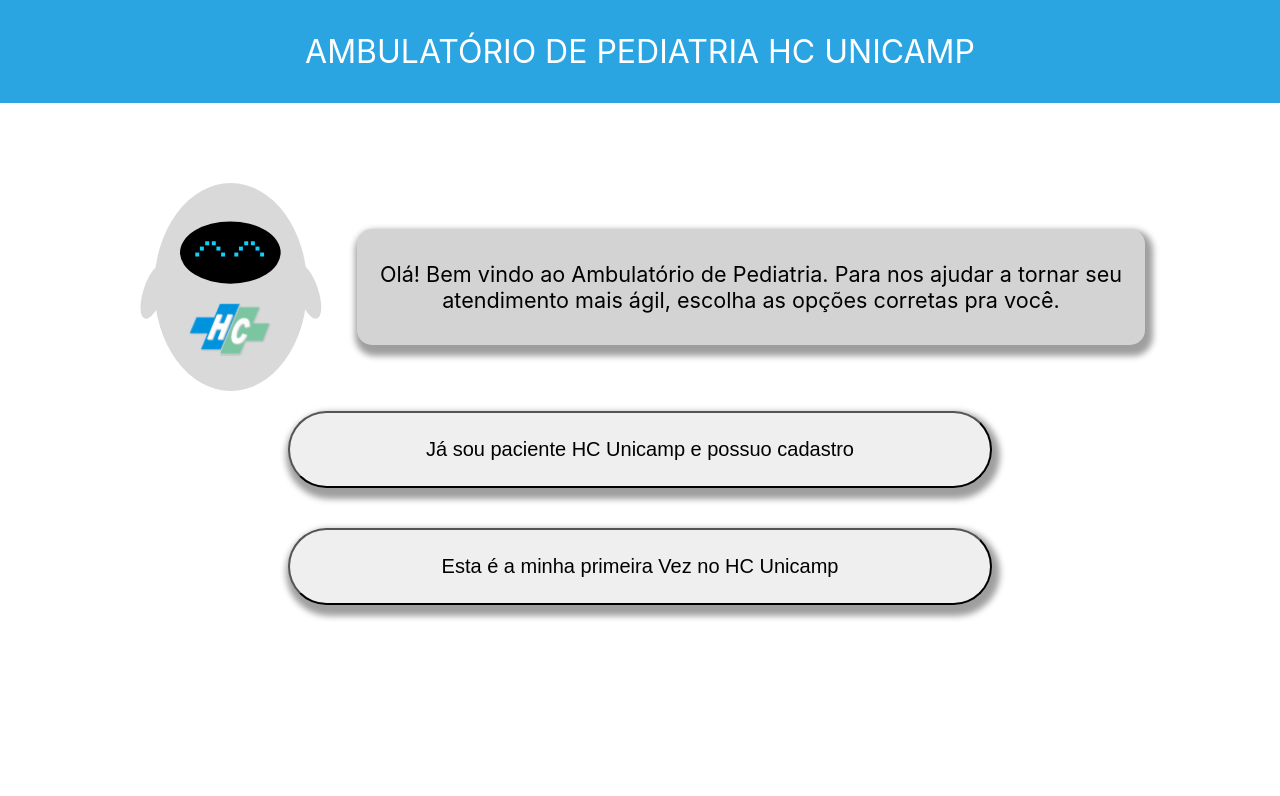
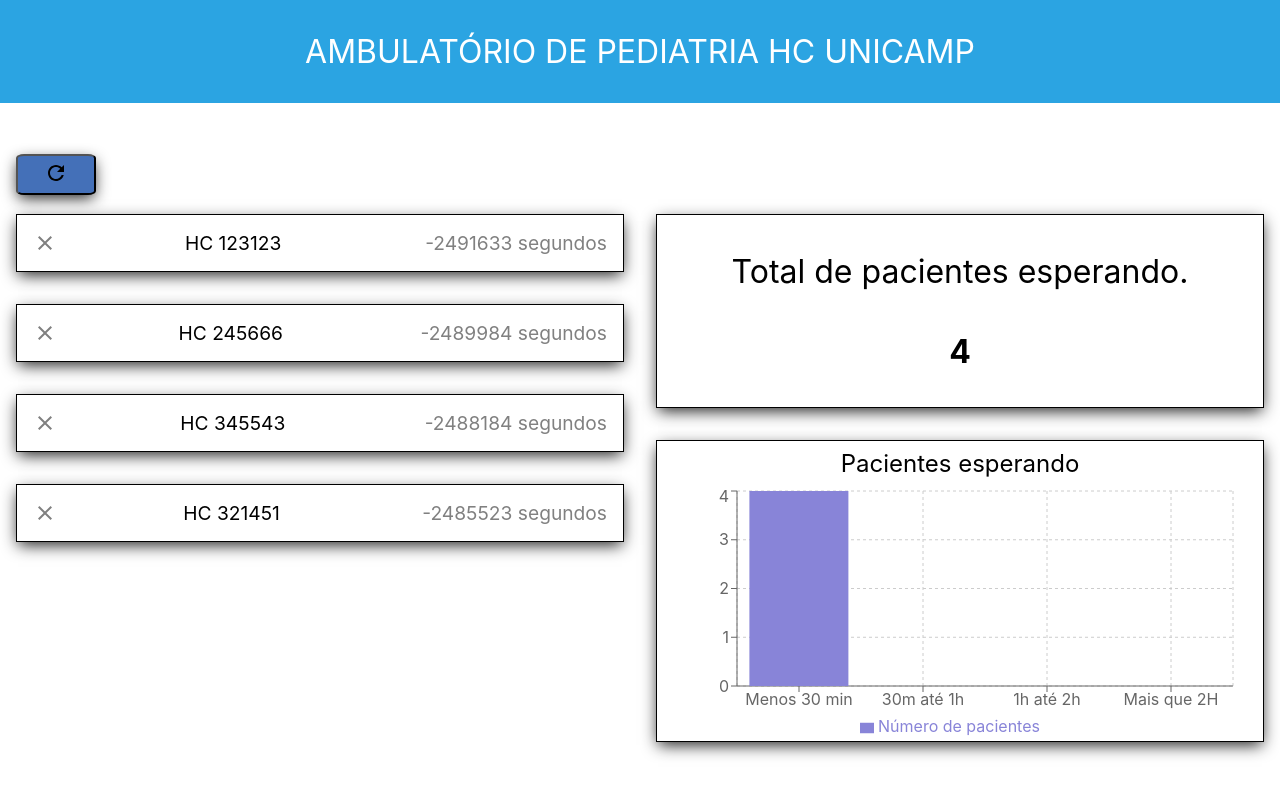
Before and after one commit to mc855g3/frontend, a React (Create React App) app: page /back in a window 1280 px wide. Shown: the top 796 px of the page. Built offline with nearby package versions, Linux system fonts and the light colour scheme.

Commit message:
add queue page

```diff
--- a/src/App.js
+++ b/src/App.js
@@ -1,10 +1,18 @@
 import './App.css';
 import ChatPage from './pages/chatPage.js';
+import QueuePage from './pages/queue';
+import { BrowserRouter as Router, Routes, Route } from 'react-router-dom';
+
 function App() {
   return (
-    <div className="App">
-      <ChatPage/>
-    </div>
+    <>
+    <Router>
+      <Routes>
+        <Route exact path="/" element={<ChatPage />} />
+        <Route exact path={"/back"} element={<QueuePage />} />
+      </Routes>
+    </Router>
+    </>
   );
 }
 
--- /dev/null
+++ b/src/components/itemPacient.js
@@ -0,0 +1,73 @@
+import React from 'react'
+import styled from 'styled-components';
+import CloseIcon from '@mui/icons-material/Close';
+const ItemPacient = ({hc,arrived_timestamp, handleDelete}) => {
+
+
+  const currentDate= new Date();
+
+  const arrivedDate= new Date(arrived_timestamp);
+
+  let ellapsedTime = (currentDate.getTime() - arrivedDate.getTime())/1000;
+  let unity="segundos"
+  console.log("ini",ellapsedTime)
+
+  if (ellapsedTime > 60){
+    unity="minutos"
+    ellapsedTime=ellapsedTime/60
+  }
+
+  if (ellapsedTime > 60 && unity==="minutos"){
+    unity="horas"
+    ellapsedTime=ellapsedTime/60
+  }
+
+  if (ellapsedTime > 24 && unity==="horas"){
+    unity="dias"
+    ellapsedTime=ellapsedTime/24
+  }
+
+  ellapsedTime=Math.floor(ellapsedTime)
+
+  return (
+    <ItemPacientArea>
+        <PacientDeleteIcon onClick={() => handleDelete(hc)}/>
+        <HCText>HC {hc}</HCText>
+        <TimestampText>{ellapsedTime} {unity}</TimestampText>
+    </ItemPacientArea>
+  )
+}
+
+export default ItemPacient
+
+const ItemPacientArea = styled.div`
+    display: flex;
+    flex-direction: row;
+    align-items: center;
+    justify-content: space-between;
+    margin: 1rem;
+    padding: 1rem;
+    border: 1px solid black;
+    -webkit-box-shadow: 0px 5px 15px -2px rgba(0,0,0,0.88);
+    box-shadow: 0px 5px 15px -2px rgba(0,0,0,0.88);
+`
+
+const TimestampText = styled.span`
+    font-size: 1.2rem;
+    color:grey;
+    margin-left:1rem;
+`
+
+const HCText = styled.span`
+    font-size: 1.2rem;
+    color:black;
+`
+
+const PacientDeleteIcon = styled(CloseIcon)`
+  color: gray !important;
+  cursor:pointer;
+  &:hover{
+    color: red !important;
+
+  }
+`;
--- /dev/null
+++ b/src/components/pacientData.js
@@ -0,0 +1,84 @@
+import React from 'react'
+import styled from 'styled-components';
+import { BarChart, Bar, XAxis, YAxis, CartesianGrid, Tooltip, Legend, ResponsiveContainer } from 'recharts';
+
+const PacientGraph = ({pacient_data}) => {
+
+    const dist=pacient_data.reduce((acc,pacient)=>{
+        const currentDate= new Date();
+
+        const arrivedDate= new Date(pacient["arrived_timestamp"]);
+
+        let ellapsedTime = (currentDate.getTime() - arrivedDate.getTime())/(1000*60);
+
+        let pos=3
+        console.log(ellapsedTime)
+        if (ellapsedTime < 30){
+            pos=0
+        }else if (ellapsedTime < 60){
+            pos=1
+        }else if (ellapsedTime < 120){
+            pos=2
+        }
+        const new_array=acc.map((item,index)=>{
+            if (index===pos){
+                return item+1
+            }
+            return item
+        })
+        return new_array
+    },[0,0,0,0])
+
+    const labels=["Menos 30 min","30m até 1h","1h até 2h","Mais que 2H"]
+    const data = dist.reduce((acc,item,index)=>{
+        return [...acc, {
+            "name":labels[index],
+            "Número de pacientes":item
+        }]
+    },[]);
+
+    return (
+        <PacientGraphWrapper>
+            <Title> Pacientes esperando</Title>
+            <ResponsiveContainer width="100%" height="100%">
+            <BarChart
+            data={data}
+            margin={{
+                top: 5,
+                right: 30,
+                left: 20,
+                bottom: 5,
+            }}
+            >
+            <CartesianGrid strokeDasharray="3 3" />
+            <XAxis dataKey="name" />
+            <YAxis />
+            <Tooltip />
+            <Legend />
+            <Bar dataKey="Número de pacientes" fill="#8884d8" />
+            </BarChart>
+        </ResponsiveContainer>
+      </PacientGraphWrapper>
+    )
+  }
+
+export default PacientGraph;
+
+const PacientGraphWrapper = styled.div`
+    display:flex;
+    flex-direction:column;
+    justify-content:center;
+    align-items:center;
+    flex:1;
+    border:1px solid black;
+    -webkit-box-shadow: 0px 5px 15px -2px rgba(0,0,0,0.88);
+    box-shadow: 0px 5px 15px -2px rgba(0,0,0,0.88);
+    margin:1rem;
+    min-height:30vh;
+`
+
+const Title = styled.span`
+    text-align:center;
+    font-size:1.5rem;
+    padding:0.5rem;
+`
--- a/src/components/topBar.js
+++ b/src/components/topBar.js
@@ -18,7 +18,7 @@
     align-items: center;
     justify-content: center;
     background: #2BA4E2;
-    margin-bottom: 5rem;
+    margin-bottom: 3rem;
     @media (max-width: 500px) {
         margin-bottom: 2.5rem;
     }
--- /dev/null
+++ b/src/components/totalPacientCounter.js
@@ -0,0 +1,37 @@
+import React from 'react'
+import styled from 'styled-components';
+const PacientCounter = ({numberPacients}) => {
+  return (
+    <PacientCounterArea>
+        <PacientCounterText>
+            Total de pacientes esperando.
+        </PacientCounterText>
+        <PacientCounterText>
+            <strong>{numberPacients}</strong>
+        </PacientCounterText>
+    </PacientCounterArea>
+  )
+}
+
+export default PacientCounter
+
+const PacientCounterArea = styled.div`
+    display: flex;
+    flex-direction: column;
+    min-height:20vh;
+    max-height:40vh;
+    align-items: center;
+    justify-content: space-around;
+    margin: 1rem;
+    padding: 1rem;
+    border: 1px solid black;
+    -webkit-box-shadow: 0px 5px 15px -2px rgba(0,0,0,0.88);
+    box-shadow: 0px 5px 15px -2px rgba(0,0,0,0.88);
+`
+
+const PacientCounterText = styled.span`
+
+    font-size: 2rem;
+    text-align:center;
+    color:black;
+`
--- /dev/null
+++ b/src/pages/queue.js
@@ -0,0 +1,126 @@
+import React, {useState} from 'react';
+import styled from 'styled-components';
+import ItemPacient from '../components/itemPacient.js';
+import PacientCounter from '../components/totalPacientCounter.js';
+import TopBar from '../components/topBar.js';
+import RefreshIcon from '@mui/icons-material/Refresh';
+import PacientGraph from '../components/pacientData.js';
+const QueuePage = () => {
+    const [data, setData] = useState([
+        {
+            "hc": "123123",
+            "arrived_timestamp": "2022-07-08T20:07:19.006Z"
+        },
+        {
+            "hc": "245666",
+            "arrived_timestamp": "2022-07-08T19:39:50.558Z"
+        },
+        {
+            "hc": "345543",
+            "arrived_timestamp": "2022-07-08T19:09:50.558Z"
+        },
+        {
+            "hc": "321451",
+            "arrived_timestamp": "2022-07-08T18:25:29.558Z"
+        }
+    ]);
+
+    const handleDelete = (hc) => {
+
+        //TODO: change to work with backend
+
+        const new_data = data.filter((item) => {
+            return item["hc"]!==hc
+        })
+        setData(new_data)
+    }
+
+    const handleRefresh = () => {
+
+            //TODO: change to work with backend
+
+            const new_data = [{
+                "hc": "123123",
+                "arrived_timestamp": "2022-07-08T20:07:19.006Z"
+            },
+            {
+                "hc": "245666",
+                "arrived_timestamp": "2022-07-08T19:26:50.558Z"
+            },
+            {
+                "hc": "345543",
+                "arrived_timestamp": "2022-06-08T16:15:21.558Z"
+            },
+            {
+                "hc": "321451",
+                "arrived_timestamp": "2022-07-08T18:25:29.558Z"
+            }
+        ]
+        setData(new_data)
+    }
+
+    return (
+        <QueuePageWrapper >
+            <TopBar/>
+            <RefreshButton onClick={() => handleRefresh()}>
+                <RefreshIcon/>
+            </RefreshButton>
+            <ContentWrapper>
+                <PacientListArea>
+                    {data.map((item,index)=>{
+                        return (
+                            <ItemPacient key={index} hc={item["hc"]} arrived_timestamp={item["arrived_timestamp"]} handleDelete={handleDelete}/>
+                        )
+                    })}
+                </PacientListArea>
+                <InsightArea>
+
+                <PacientCounter numberPacients={data.length}/>
+                <PacientGraph pacient_data={data}/>
+                </InsightArea>
+            </ContentWrapper>
+        </QueuePageWrapper>
+    )
+}
+
+export default QueuePage
+const QueuePageWrapper = styled.div`
+
+`
+
+const PacientListArea = styled.div`
+    display:flex;
+    flex-direction:column;
+    flex:1;
+`
+
+const InsightArea = styled.div`
+    display:flex;
+    flex-direction:column;
+    flex:1;
+    min-height:70vh;
+`
+const RefreshButton = styled.button`
+    width:5rem;
+    margin:0.2rem 1rem;
+    background:#4470b8;
+    border-radius:10%;
+    padding:5px 12px;
+    -webkit-box-shadow: 0px 5px 15px -2px rgba(0,0,0,0.88);
+    box-shadow: 0px 5px 15px -2px rgba(0,0,0,0.88);
+    &:hover{
+        cursor:pointer;
+
+    }
+`
+
+const ContentWrapper = styled.div`
+    display:flex;
+    flex-direction: row;
+    justify-content:space-around;
+    @media only screen and (max-width: 500px) {
+        flex-wrap:wrap;
+        flex-direction: column-reverse;
+
+      }
+`
```
Also changed, not shown: package.json (+7 -0 lines), 1 other file (tests, documents, lock files or other folders).
